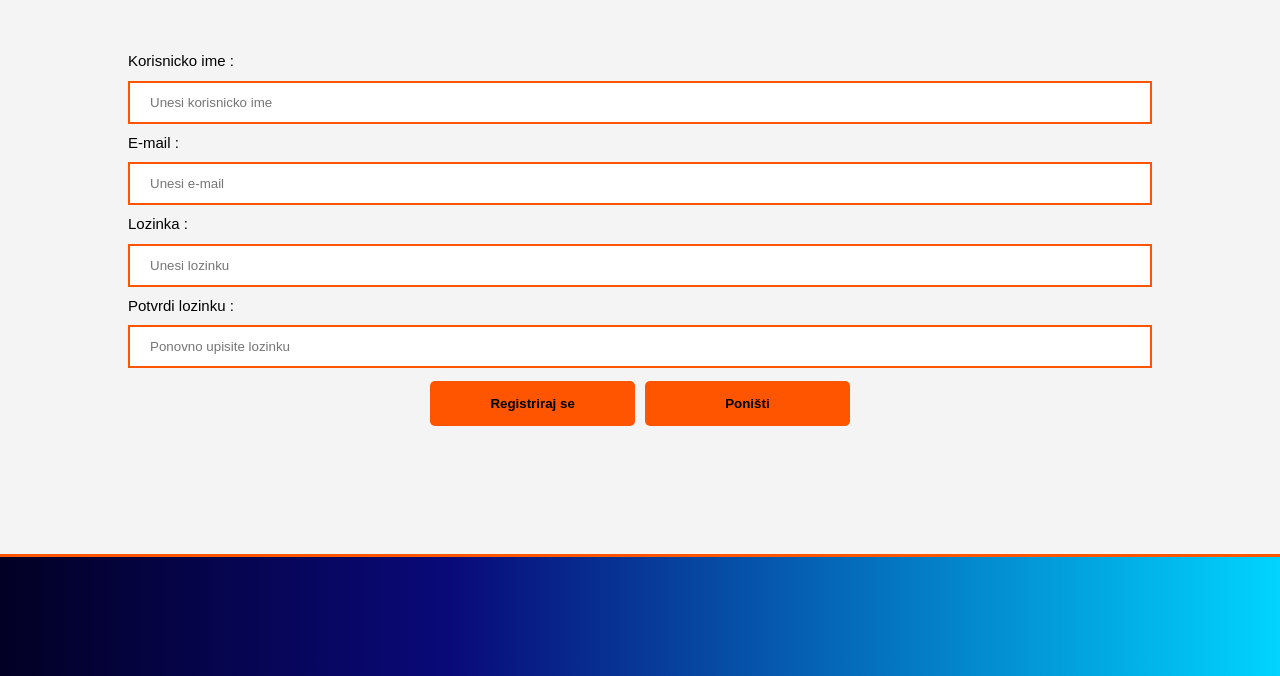
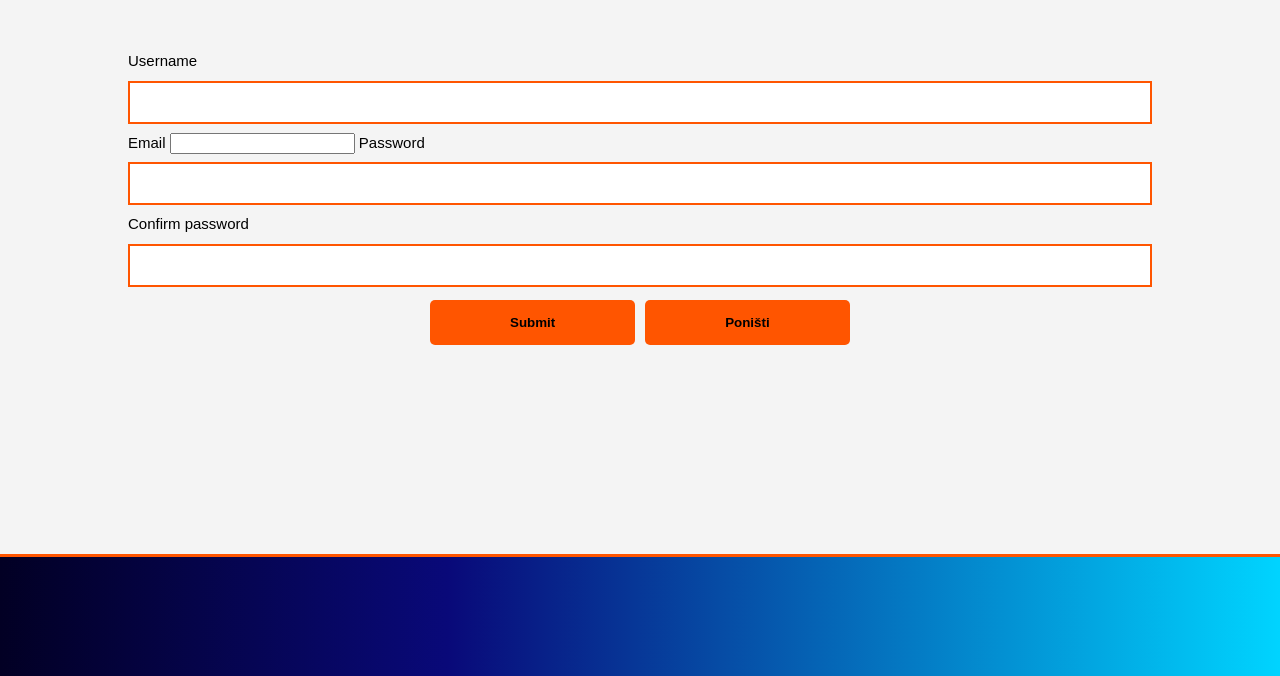
Before and after one commit to mm51593/PROGI_webapp, a Flask app: template app/templates/registracija.html in a window 1280 px wide. Shown: the part 103-779 px from the top of the page. Run offline with Flask 2, Linux system fonts and the light colour scheme; the template is opened without the code that fills it: most values are stand-ins (such as "Sample title", 1, 10 or a date in 2020); form fields are guessed from the names that the template uses.

Commit message:
Backend registracije integriran s frontendom

```diff
--- a/app/templates/registracija.html
+++ b/app/templates/registracija.html
@@ -3,18 +3,19 @@
 
 {% block content %}
 
-<form onsubmit="return checkPswd()">
+<form onsubmit="return checkPswd()" method="post" action="">
+	{{ form.hidden_tag() }}
 	<div class="container sec-main-container">
-		<label>Korisnicko ime : </label>
-			<input type="text" placeholder="Unesi korisnicko ime" name="username" required>
-		<label>E-mail : </label>
-			<input type="text" placeholder="Unesi e-mail" name="email" required>
-		<label id="lozReg">Lozinka : </label>
-			<input id="regPswd" type="password" placeholder="Unesi lozinku" name="password" required>
-		<label>Potvrdi lozinku : </label>
-			<input id="reRegPswd" type="password" placeholder="Ponovno upisite lozinku" name="password" required>
+		{{ form.username.label() }}
+			{{ form.username() }}
+		{{ form.email.label() }}
+			{{ form.email() }}
+		{{ form.password.label() }}
+			{{ form.password() }}
+		{{ form.confirm_password.label() }}
+			{{ form.confirm_password() }}
 		<div class="flex-container flex-container-reg">
-			<input class="main-button subBtn" type="submit" value="Registriraj se">
+			{{ form.submit(class="main-button subBtn") }}
 			<input class="main-button subBtn" type="reset" onclick="restoreReg()" value="Poništi">
 		</div>
 	</div>
```
Also changed, not shown: app/dummy.db.
